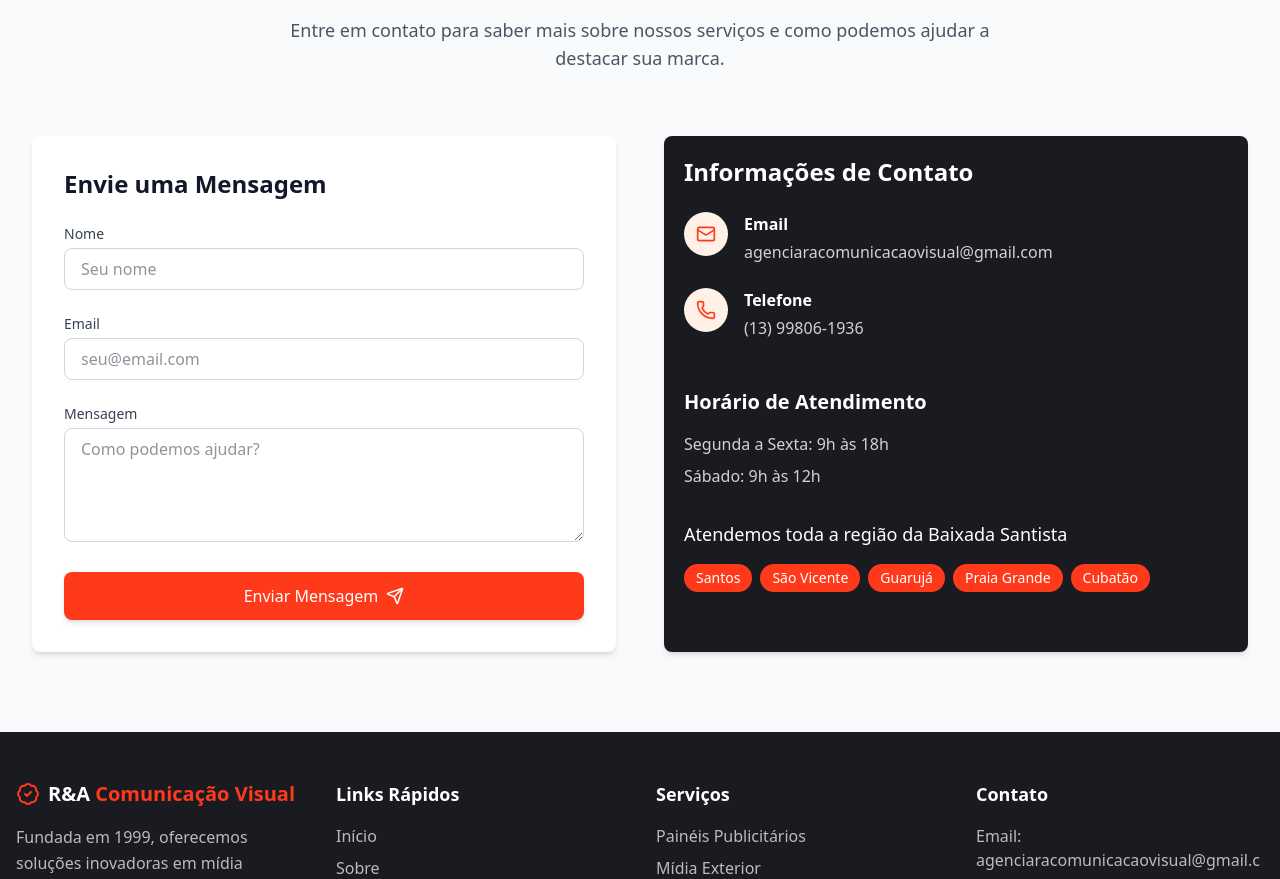
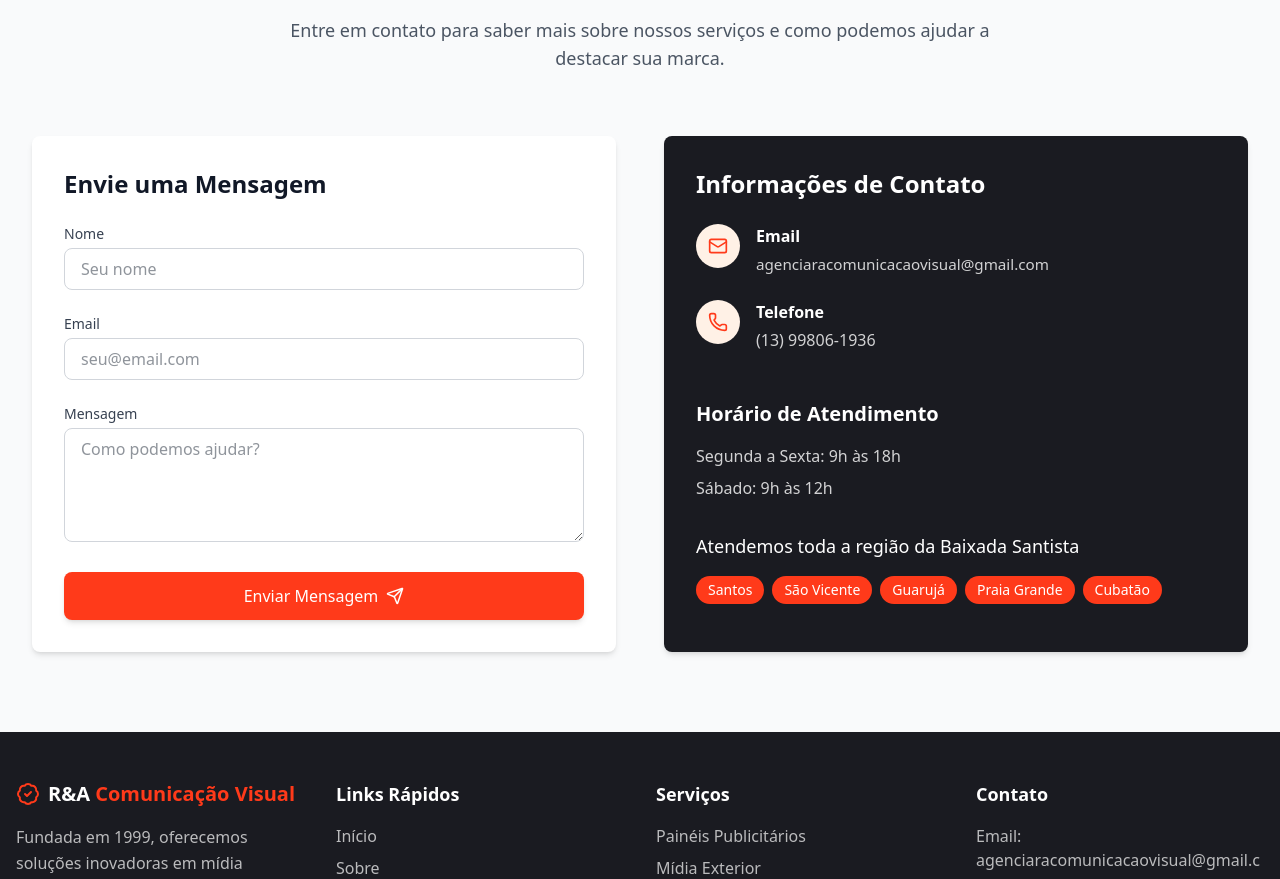
Before and after one commit to 21lucasbarros/projeto-ilha-outdoor, a React (Vite) app: page / in a window 1280 px wide. Shown: the part 5380-6259 px from the top of the page. Built offline with nearby package versions, Linux system fonts and the light colour scheme.

Commit message:
style: ajustado o padding do componente de informacoes de contato para melhorar a estetica do layout.

```diff
--- a/src/components/Contact.tsx
+++ b/src/components/Contact.tsx
@@ -188,7 +188,7 @@ export default function Contact() {
             viewport={{ once: true, amount: 0.3 }}
             transition={{ duration: 0.6 }}
           >
-            <div className="bg-[#1a1b21] text-white p-5 rounded-lg shadow-md h-full flex flex-col justify-between">
+            <div className="bg-[#1a1b21] text-white p-5 md:p-8 rounded-lg shadow-md h-full flex flex-col justify-between">
               <div>
                 <h3 className="text-2xl font-bold mb-6">
                   Informações de Contato
@@ -199,12 +199,12 @@ export default function Contact() {
                     <div className="bg-[#fff1e6] p-3 rounded-full mr-4 flex-shrink-0">
                       <Mail size={20} className="text-[#ff3a1a]" />
                     </div>
-                    <div>
+                    <div className="min-w-0">
                       <h4 className="font-bold mb-1">Email</h4>
                       <a
                         href="mailto:agenciaracomunicacaovisual@gmail.com"
                         className="text-white/80 hover:text-white transition-colors break-words text-sm md:text-base"
-                        style={{ wordBreak: "break-all" }}
+                        style={{ wordBreak: "break-all", fontSize: "0.95rem" }}
                       >
                         agenciaracomunicacaovisual@gmail.com
                       </a>
```
